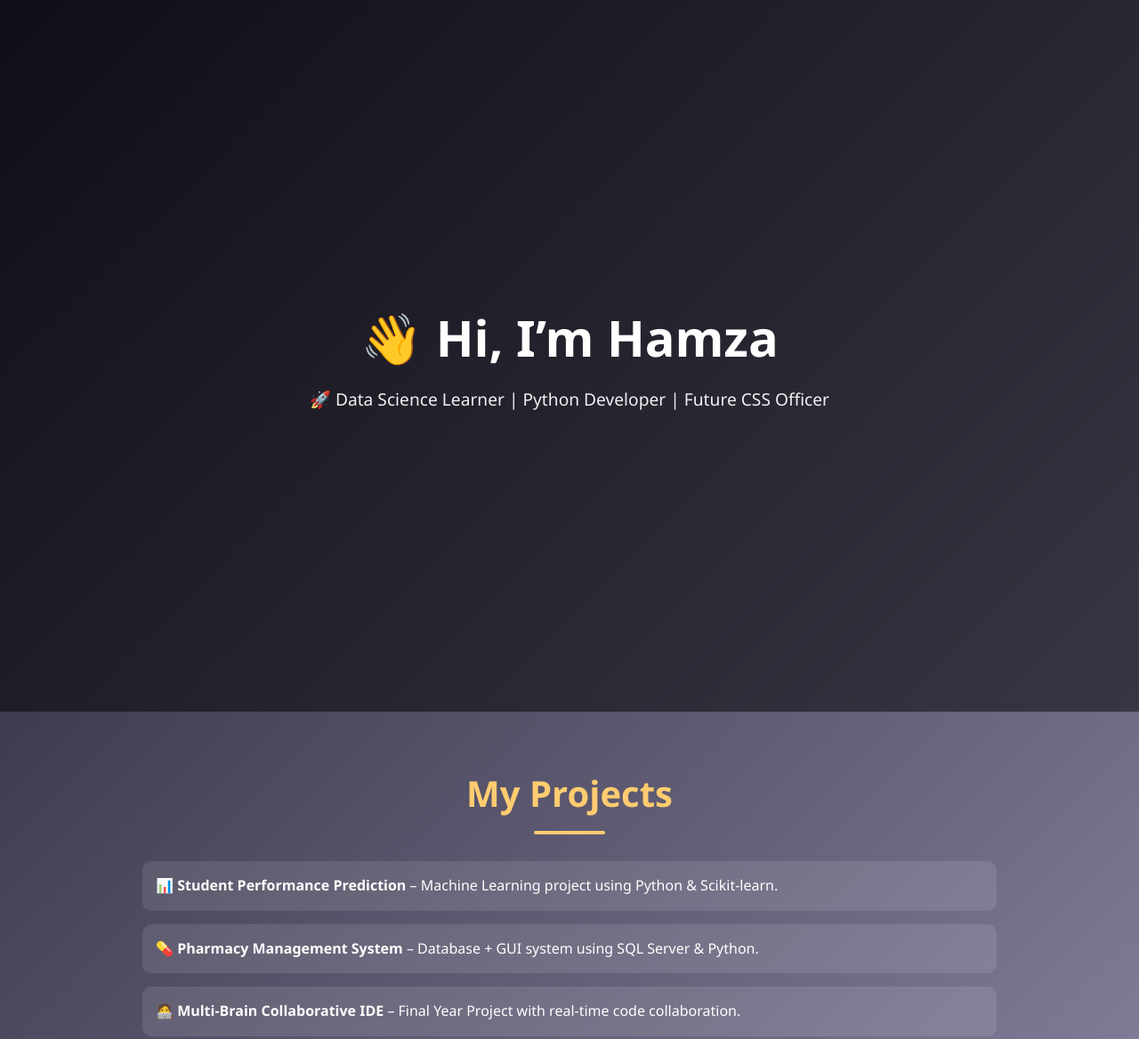
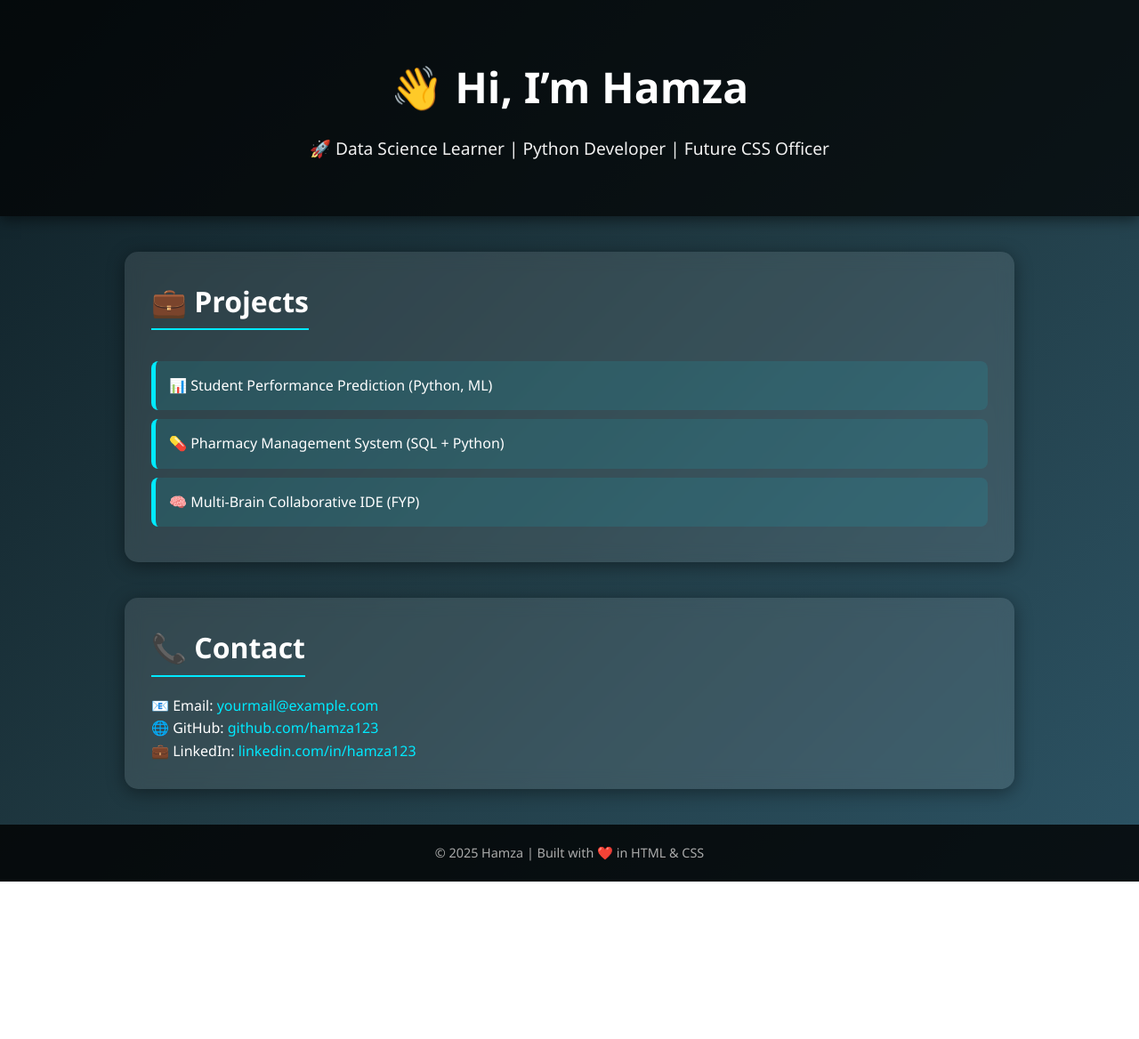
Before and after one commit to MuhammadHamzaDS/MuhammadHamzaDS.github.io, a plain HTML site: page index.html in a window 1280 px wide. Shown: the top 1168 px of the page at 89% size. After the commit the page ends 991 px from the top, so only its background shows below. Drawn offline with Linux system fonts and the light colour scheme.

Commit message:
Add files via upload

```diff
--- a/index.html
+++ b/index.html
@@ -12,143 +12,138 @@
     }
 
     body {
-      font-family: 'Segoe UI', Tahoma, Geneva, Verdana, sans-serif;
-      background: linear-gradient(135deg, #1f1c2c, #928dab);
+      font-family: "Segoe UI", Tahoma, Geneva, Verdana, sans-serif;
+      background: linear-gradient(135deg, #0f2027, #203a43, #2c5364);
       color: #fff;
       line-height: 1.6;
     }
 
     header {
-      display: flex;
-      justify-content: center;
-      align-items: center;
-      height: 100vh;
-      flex-direction: column;
+      background: rgba(0, 0, 0, 0.7);
+      padding: 60px 20px;
       text-align: center;
-      background: rgba(0, 0, 0, 0.5);
+      box-shadow: 0 4px 15px rgba(0,0,0,0.5);
     }
 
     header h1 {
-      font-size: 3.5rem;
-      margin-bottom: 10px;
-      animation: fadeInDown 1s ease-in-out;
+      font-size: 3rem;
+      margin-bottom: 15px;
+      animation: fadeInDown 1.5s ease;
     }
 
     header p {
       font-size: 1.2rem;
       color: #f0f0f0;
-      animation: fadeInUp 1s ease-in-out;
     }
 
     section {
-      padding: 60px 20px;
       max-width: 1000px;
-      margin: auto;
+      margin: 40px auto;
+      padding: 30px;
+      background: rgba(255, 255, 255, 0.1);
+      border-radius: 15px;
+      backdrop-filter: blur(10px);
+      box-shadow: 0 4px 20px rgba(0,0,0,0.4);
+      transition: transform 0.3s ease;
+    }
+
+    section:hover {
+      transform: scale(1.02);
     }
 
     h2 {
-      text-align: center;
-      margin-bottom: 30px;
-      font-size: 2.5rem;
-      color: #ffcc70;
-      position: relative;
-    }
-
-    h2::after {
-      content: '';
-      width: 80px;
-      height: 4px;
-      background: #ffcc70;
-      display: block;
-      margin: 10px auto;
-      border-radius: 2px;
+      margin-bottom: 20px;
+      font-size: 2rem;
+      border-bottom: 2px solid #00eaff;
+      display: inline-block;
+      padding-bottom: 5px;
     }
 
     ul {
       list-style: none;
-      padding: 0;
+      margin-top: 15px;
     }
 
     ul li {
-      background: rgba(255, 255, 255, 0.1);
-      margin: 15px 0;
+      background: rgba(0, 234, 255, 0.1);
+      margin: 10px 0;
       padding: 15px;
-      border-radius: 10px;
-      transition: transform 0.3s ease, background 0.3s ease;
+      border-left: 5px solid #00eaff;
+      border-radius: 8px;
+      transition: background 0.3s ease;
     }
 
     ul li:hover {
-      transform: translateY(-5px);
-      background: rgba(255, 255, 255, 0.2);
+      background: rgba(0, 234, 255, 0.3);
     }
 
     a {
-      color: #ffcc70;
+      color: #00eaff;
       text-decoration: none;
-      font-weight: bold;
+      transition: color 0.3s ease;
     }
 
     a:hover {
-      text-decoration: underline;
+      color: #ff4081;
     }
 
     footer {
       text-align: center;
       padding: 20px;
-      background: rgba(0, 0, 0, 0.7);
+      background: rgba(0,0,0,0.8);
       margin-top: 40px;
+      font-size: 0.9rem;
+      color: #aaa;
     }
 
     /* Animations */
     @keyframes fadeInDown {
-      from { opacity: 0; transform: translateY(-30px); }
-      to { opacity: 1; transform: translateY(0); }
-    }
-
-    @keyframes fadeInUp {
-      from { opacity: 0; transform: translateY(30px); }
-      to { opacity: 1; transform: translateY(0); }
+      from {
+        opacity: 0;
+        transform: translateY(-20px);
+      }
+      to {
+        opacity: 1;
+        transform: translateY(0);
+      }
     }
 
     /* Responsive */
-    @media (max-width: 768px) {
+    @media(max-width: 768px) {
       header h1 {
-        font-size: 2.5rem;
+        font-size: 2rem;
       }
-      h2 {
-        font-size: 2rem;
+      section {
+        margin: 20px;
+        padding: 20px;
       }
     }
   </style>
 </head>
 <body>
-  <!-- Hero Section -->
   <header>
     <h1>👋 Hi, I’m Hamza</h1>
     <p>🚀 Data Science Learner | Python Developer | Future CSS Officer</p>
   </header>
 
-  <!-- Projects -->
   <section>
-    <h2>My Projects</h2>
+    <h2>💼 Projects</h2>
     <ul>
-      <li><b>📊 Student Performance Prediction</b> – Machine Learning project using Python & Scikit-learn.</li>
-      <li><b>💊 Pharmacy Management System</b> – Database + GUI system using SQL Server & Python.</li>
-      <li><b>🧑‍💻 Multi-Brain Collaborative IDE</b> – Final Year Project with real-time code collaboration.</li>
+      <li>📊 Student Performance Prediction (Python, ML)</li>
+      <li>💊 Pharmacy Management System (SQL + Python)</li>
+      <li>🧠 Multi-Brain Collaborative IDE (FYP)</li>
     </ul>
   </section>
 
-  <!-- Contact -->
   <section>
-    <h2>Contact Me</h2>
-    <p>Email: <a href="mailto:yourmail@example.com">yourmail@example.com</a></p>
-    <p>GitHub: <a href="https://github.com/hamza123" target="_blank">github.com/hamza123</a></p>
-    <p>LinkedIn: <a href="https://linkedin.com/in/hamza123" target="_blank">linkedin.com/in/hamza123</a></p>
+    <h2>📞 Contact</h2>
+    <p>📧 Email: <a href="mailto:yourmail@example.com">yourmail@example.com</a></p>
+    <p>🌐 GitHub: <a href="https://github.com/hamza123" target="_blank">github.com/hamza123</a></p>
+    <p>💼 LinkedIn: <a href="https://linkedin.com/in/hamza123" target="_blank">linkedin.com/in/hamza123</a></p>
   </section>
 
-  <!-- Footer -->
   <footer>
-    <p>© 2025 Hamza | Built with ❤️ in Python & Web</p>
+    <p>© 2025 Hamza | Built with ❤️ in HTML & CSS</p>
   </footer>
 </body>
 </html>
```
